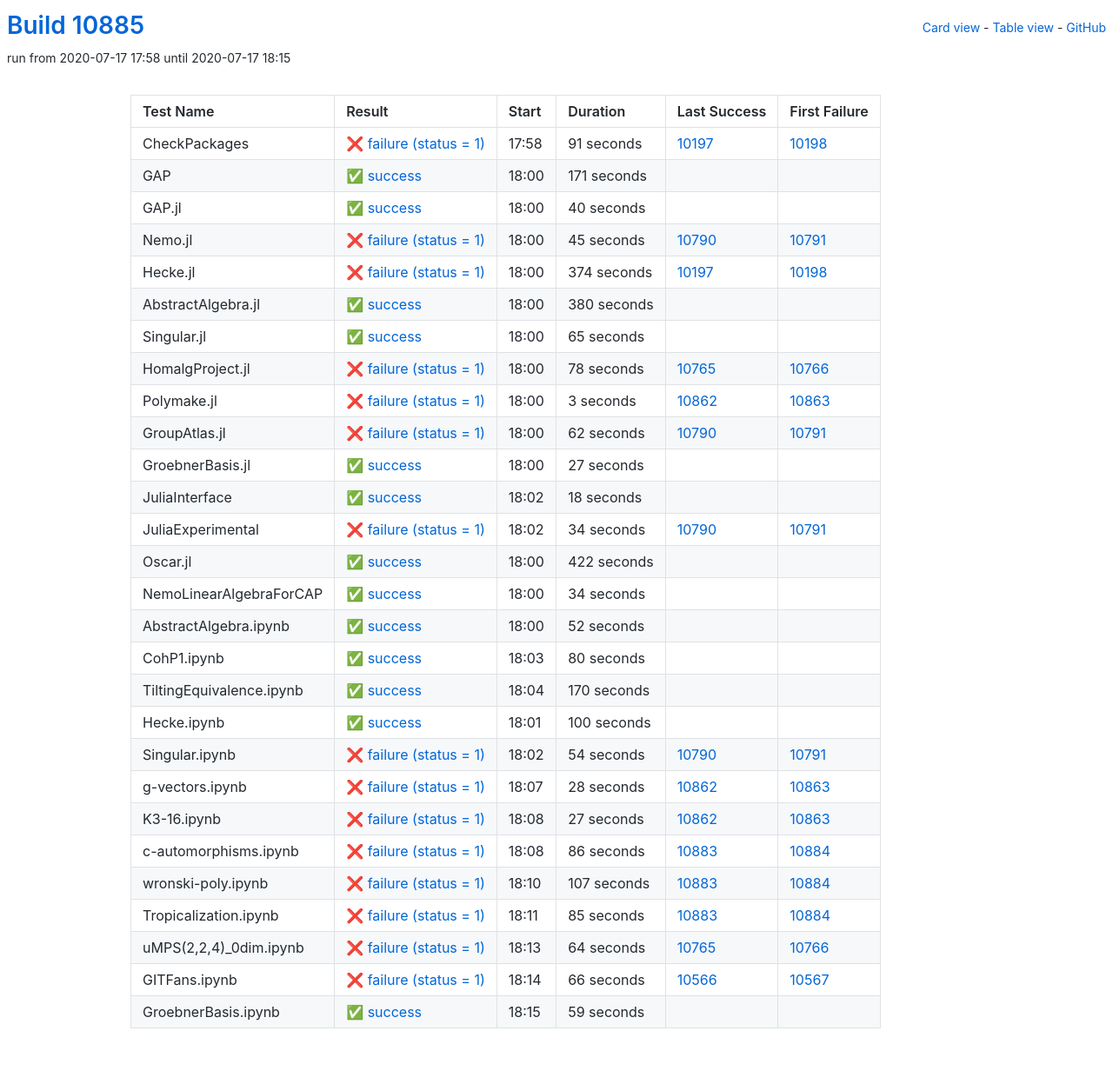
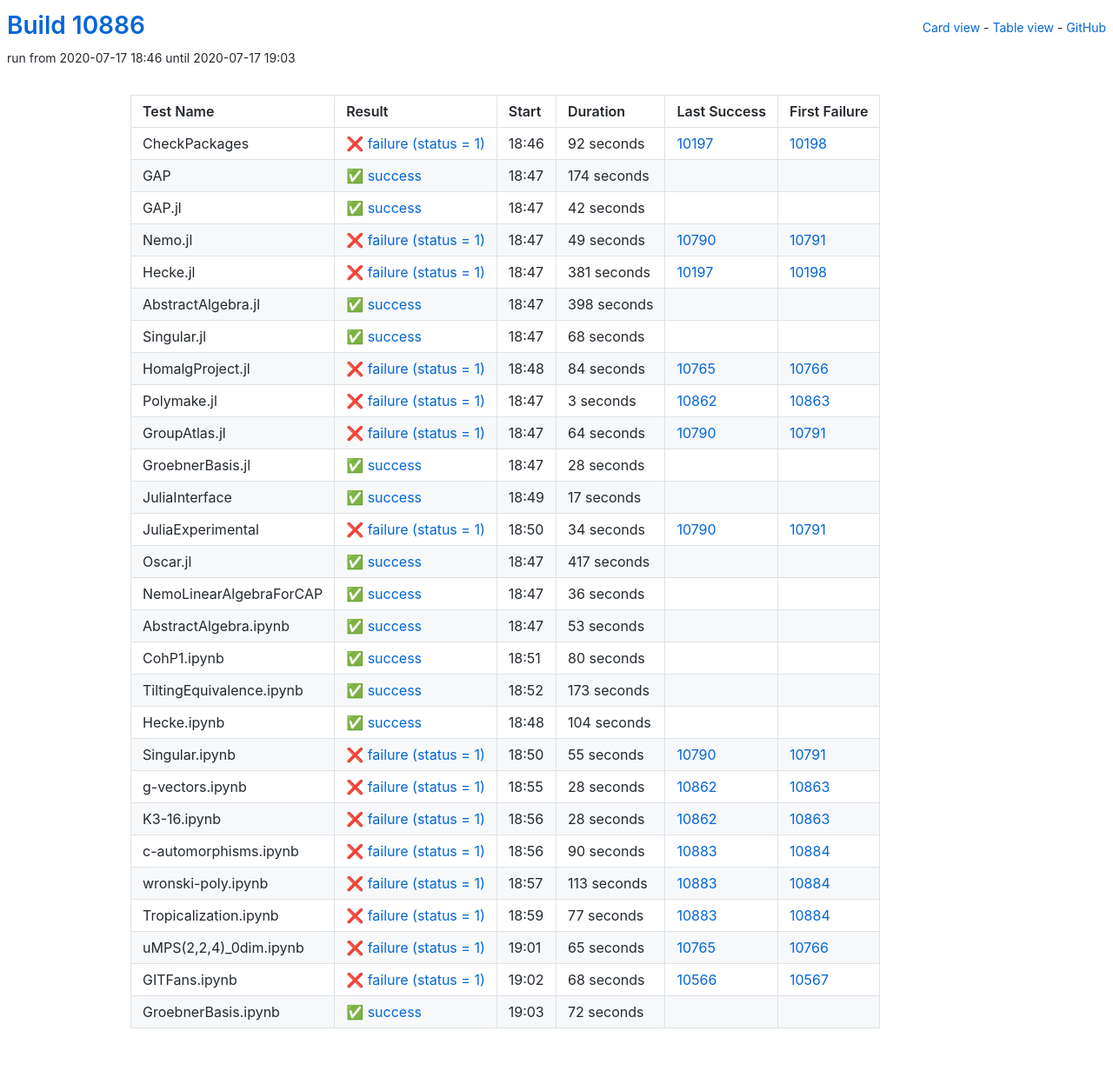
Before and after one commit to oscar-system/oscar-ci-status, a Jekyll site: the page built from table.html, in a window 1280 px wide. Shown: the whole page at 87% size. Built offline with Jekyll 4.4.1, drawn with Linux system fonts in a browser that asks for light colours.

Commit message:
Build #10886

```diff
--- a/_data/ci.yml
+++ b/_data/ci.yml
@@ -1,6 +1,6 @@
 ---
-build: 10885
-build_url: https://oscarci.mathematik.uni-kl.de/job/oscar/10885/
+build: 10886
+build_url: https://oscarci.mathematik.uni-kl.de/job/oscar/10886/
 job: oscar
 organization: oscar-system
 repo: oscar-ci-status
@@ -8,104 +8,104 @@
 tests:
 - name: CheckPackages
   id: checkpackages
-  log: https://oscarci.mathematik.uni-kl.de/job/oscar/10885/artifact/logs/build-10885/CheckPackages.log
-  start: 2020-07-17 17:58
+  log: https://oscarci.mathematik.uni-kl.de/job/oscar/10886/artifact/logs/build-10886/CheckPackages.log
+  start: 2020-07-17 18:46
   success: false
   exitcode: 1
   status: failure
-  duration: 91
+  duration: 92
   last_success: 10197
   last_success_url: https://oscarci.mathematik.uni-kl.de/job/oscar/10197/
   first_failure: 10198
   first_failure_url: https://oscarci.mathematik.uni-kl.de/job/oscar/10198/
 - name: GAP
   id: gap
-  log: https://oscarci.mathematik.uni-kl.de/job/oscar/10885/artifact/logs/build-10885/GAP.log
-  start: 2020-07-17 18:00
+  log: https://oscarci.mathematik.uni-kl.de/job/oscar/10886/artifact/logs/build-10886/GAP.log
+  start: 2020-07-17 18:47
   success: true
   exitcode: 0
   status: success
-  duration: 171
+  duration: 174
   last_success: false
   last_success_url:
   first_failure: false
   first_failure_url:
 - name: GAP.jl
   id: gap-jl
-  log: https://oscarci.mathematik.uni-kl.de/job/oscar/10885/artifact/logs/build-10885/GAP.jl.log
-  start: 2020-07-17 18:00
+  log: https://oscarci.mathematik.uni-kl.de/job/oscar/10886/artifact/logs/build-10886/GAP.jl.log
+  start: 2020-07-17 18:47
   success: true
   exitcode: 0
   status: success
-  duration: 40
+  duration: 42
   last_success: false
   last_success_url:
   first_failure: false
   first_failure_url:
 - name: Nemo.jl
   id: nemo-jl
-  log: https://oscarci.mathematik.uni-kl.de/job/oscar/10885/artifact/logs/build-10885/Nemo.jl.log
-  start: 2020-07-17 18:00
+  log: https://oscarci.mathematik.uni-kl.de/job/oscar/10886/artifact/logs/build-10886/Nemo.jl.log
+  start: 2020-07-17 18:47
   success: false
   exitcode: 1
   status: failure
-  duration: 45
+  duration: 49
   last_success: 10790
   last_success_url: https://oscarci.mathematik.uni-kl.de/job/oscar/10790/
   first_failure: 10791
   first_failure_url: https://oscarci.mathematik.uni-kl.de/job/oscar/10791/
 - name: Hecke.jl
   id: hecke-jl
-  log: https://oscarci.mathematik.uni-kl.de/job/oscar/10885/artifact/logs/build-10885/Hecke.jl.log
-  start: 2020-07-17 18:00
+  log: https://oscarci.mathematik.uni-kl.de/job/oscar/10886/artifact/logs/build-10886/Hecke.jl.log
+  start: 2020-07-17 18:47
   success: false
   exitcode: 1
   status: failure
-  duration: 374
+  duration: 381
   last_success: 10197
   last_success_url: https://oscarci.mathematik.uni-kl.de/job/oscar/10197/
   first_failure: 10198
   first_failure_url: https://oscarci.mathematik.uni-kl.de/job/oscar/10198/
 - name: AbstractAlgebra.jl
   id: abstractalgebra-jl
-  log: https://oscarci.mathematik.uni-kl.de/job/oscar/10885/artifact/logs/build-10885/AbstractAlgebra.jl.log
-  start: 2020-07-17 18:00
+  log: https://oscarci.mathematik.uni-kl.de/job/oscar/10886/artifact/logs/build-10886/AbstractAlgebra.jl.log
+  start: 2020-07-17 18:47
   success: true
   exitcode: 0
   status: success
-  duration: 380
+  duration: 398
   last_success: false
   last_success_url:
   first_failure: false
   first_failure_url:
 - name: Singular.jl
   id: singular-jl
-  log: https://oscarci.mathematik.uni-kl.de/job/oscar/10885/artifact/logs/build-10885/Singular.jl.log
-  start: 2020-07-17 18:00
+  log: https://oscarci.mathematik.uni-kl.de/job/oscar/10886/artifact/logs/build-10886/Singular.jl.log
+  start: 2020-07-17 18:47
   success: true
   exitcode: 0
   status: success
-  duration: 65
+  duration: 68
   last_success: false
   last_success_url:
   first_failure: false
   first_failure_url:
 - name: HomalgProject.jl
   id: homalgproject-jl
-  log: https://oscarci.mathematik.uni-kl.de/job/oscar/10885/artifact/logs/build-10885/HomalgProject.jl.log
-  start: 2020-07-17 18:00
+  log: https://oscarci.mathematik.uni-kl.de/job/oscar/10886/artifact/logs/build-10886/HomalgProject.jl.log
+  start: 2020-07-17 18:48
   success: false
   exitcode: 1
   status: failure
-  duration: 78
+  duration: 84
   last_success: 10765
   last_success_url: https://oscarci.mathematik.uni-kl.de/job/oscar/10765/
   first_failure: 10766
   first_failure_url: https://oscarci.mathematik.uni-kl.de/job/oscar/10766/
 - name: Polymake.jl
   id: polymake-jl
-  log: https://oscarci.mathematik.uni-kl.de/job/oscar/10885/artifact/logs/build-10885/Polymake.jl.log
-  start: 2020-07-17 18:00
+  log: https://oscarci.mathematik.uni-kl.de/job/oscar/10886/artifact/logs/build-10886/Polymake.jl.log
+  start: 2020-07-17 18:47
   success: false
   exitcode: 1
   status: failure
@@ -116,44 +116,44 @@
   first_failure_url: https://oscarci.mathematik.uni-kl.de/job/oscar/10863/
 - name: GroupAtlas.jl
   id: groupatlas-jl
-  log: https://oscarci.mathematik.uni-kl.de/job/oscar/10885/artifact/logs/build-10885/GroupAtlas.jl.log
-  start: 2020-07-17 18:00
+  log: https://oscarci.mathematik.uni-kl.de/job/oscar/10886/artifact/logs/build-10886/GroupAtlas.jl.log
+  start: 2020-07-17 18:47
   success: false
   exitcode: 1
   status: failure
-  duration: 62
+  duration: 64
   last_success: 10790
   last_success_url: https://oscarci.mathematik.uni-kl.de/job/oscar/10790/
   first_failure: 10791
   first_failure_url: https://oscarci.mathematik.uni-kl.de/job/oscar/10791/
 - name: GroebnerBasis.jl
   id: groebnerbasis-jl
-  log: https://oscarci.mathematik.uni-kl.de/job/oscar/10885/artifact/logs/build-10885/GroebnerBasis.jl.log
-  start: 2020-07-17 18:00
+  log: https://oscarci.mathematik.uni-kl.de/job/oscar/10886/artifact/logs/build-10886/GroebnerBasis.jl.log
+  start: 2020-07-17 18:47
   success: true
   exitcode: 0
   status: success
-  duration: 27
+  duration: 28
   last_success: false
   last_success_url:
   first_failure: false
   first_failure_url:
 - name: JuliaInterface
   id: juliainterface
-  log: https://oscarci.mathematik.uni-kl.de/job/oscar/10885/artifact/logs/build-10885/JuliaInterface.log
-  start: 2020-07-17 18:02
+  log: https://oscarci.mathematik.uni-kl.de/job/oscar/10886/artifact/logs/build-10886/JuliaInterface.log
+  start: 2020-07-17 18:49
   success: true
   exitcode: 0
   status: success
-  duration: 18
+  duration: 17
   last_success: false
   last_success_url:
   first_failure: false
   first_failure_url:
 - name: JuliaExperimental
   id: juliaexperimental
-  log: https://oscarci.mathematik.uni-kl.de/job/oscar/10885/artifact/logs/build-10885/JuliaExperimental.log
-  start: 2020-07-17 18:02
+  log: https://oscarci.mathematik.uni-kl.de/job/oscar/10886/artifact/logs/build-10886/JuliaExperimental.log
+  start: 2020-07-17 18:50
   success: false
   exitcode: 1
   status: failure
@@ -164,44 +164,44 @@
   first_failure_url: https://oscarci.mathematik.uni-kl.de/job/oscar/10791/
 - name: Oscar.jl
   id: oscar-jl
-  log: https://oscarci.mathematik.uni-kl.de/job/oscar/10885/artifact/logs/build-10885/Oscar.jl.log
-  start: 2020-07-17 18:00
+  log: https://oscarci.mathematik.uni-kl.de/job/oscar/10886/artifact/logs/build-10886/Oscar.jl.log
+  start: 2020-07-17 18:47
   success: true
   exitcode: 0
   status: success
-  duration: 422
+  duration: 417
   last_success: false
   last_success_url:
   first_failure: false
   first_failure_url:
 - name: NemoLinearAlgebraForCAP
   id: nemolinearalgebraforcap
-  log: https://oscarci.mathematik.uni-kl.de/job/oscar/10885/artifact/logs/build-10885/NemoLinearAlgebraForCAP.log
-  start: 2020-07-17 18:00
+  log: https://oscarci.mathematik.uni-kl.de/job/oscar/10886/artifact/logs/build-10886/NemoLinearAlgebraForCAP.log
+  start: 2020-07-17 18:47
   success: true
   exitcode: 0
   status: success
-  duration: 34
+  duration: 36
   last_success: false
   last_success_url:
   first_failure: false
   first_failure_url:
 - name: AbstractAlgebra.ipynb
   id: abstractalgebra-ipynb
-  log: https://oscarci.mathematik.uni-kl.de/job/oscar/10885/artifact/logs/build-10885/AbstractAlgebra.ipynb.log
-  start: 2020-07-17 18:00
+  log: https://oscarci.mathematik.uni-kl.de/job/oscar/10886/artifact/logs/build-10886/AbstractAlgebra.ipynb.log
+  start: 2020-07-17 18:47
   success: true
   exitcode: 0
   status: success
-  duration: 52
+  duration: 53
   last_success: false
   last_success_url:
   first_failure: false
   first_failure_url:
 - name: CohP1.ipynb
   id: cohp1-ipynb
-  log: https://oscarci.mathematik.uni-kl.de/job/oscar/10885/artifact/logs/build-10885/CohP1.ipynb.log
-  start: 2020-07-17 18:03
+  log: https://oscarci.mathematik.uni-kl.de/job/oscar/10886/artifact/logs/build-10886/CohP1.ipynb.log
+  start: 2020-07-17 18:51
   success: true
   exitcode: 0
   status: success
@@ -212,44 +212,44 @@
   first_failure_url:
 - name: TiltingEquivalence.ipynb
   id: tiltingequivalence-ipynb
-  log: https://oscarci.mathematik.uni-kl.de/job/oscar/10885/artifact/logs/build-10885/TiltingEquivalence.ipynb.log
-  start: 2020-07-17 18:04
+  log: https://oscarci.mathematik.uni-kl.de/job/oscar/10886/artifact/logs/build-10886/TiltingEquivalence.ipynb.log
+  start: 2020-07-17 18:52
   success: true
   exitcode: 0
   status: success
-  duration: 170
+  duration: 173
   last_success: false
   last_success_url:
   first_failure: false
   first_failure_url:
 - name: Hecke.ipynb
   id: hecke-ipynb
-  log: https://oscarci.mathematik.uni-kl.de/job/oscar/10885/artifact/logs/build-10885/Hecke.ipynb.log
-  start: 2020-07-17 18:01
+  log: https://oscarci.mathematik.uni-kl.de/job/oscar/10886/artifact/logs/build-10886/Hecke.ipynb.log
+  start: 2020-07-17 18:48
   success: true
   exitcode: 0
   status: success
-  duration: 100
+  duration: 104
   last_success: false
   last_success_url:
   first_failure: false
   first_failure_url:
 - name: Singular.ipynb
   id: singular-ipynb
-  log: https://oscarci.mathematik.uni-kl.de/job/oscar/10885/artifact/logs/build-10885/Singular.ipynb.log
-  start: 2020-07-17 18:02
+  log: https://oscarci.mathematik.uni-kl.de/job/oscar/10886/artifact/logs/build-10886/Singular.ipynb.log
+  start: 2020-07-17 18:50
   success: false
   exitcode: 1
   status: failure
-  duration: 54
+  duration: 55
   last_success: 10790
   last_success_url: https://oscarci.mathematik.uni-kl.de/job/oscar/10790/
   first_failure: 10791
   first_failure_url: https://oscarci.mathematik.uni-kl.de/job/oscar/10791/
 - name: g-vectors.ipynb
   id: g-vectors-ipynb
-  log: https://oscarci.mathematik.uni-kl.de/job/oscar/10885/artifact/logs/build-10885/g-vectors.ipynb.log
-  start: 2020-07-17 18:07
+  log: https://oscarci.mathematik.uni-kl.de/job/oscar/10886/artifact/logs/build-10886/g-vectors.ipynb.log
+  start: 2020-07-17 18:55
   success: false
   exitcode: 1
   status: failure
@@ -260,84 +260,84 @@
   first_failure_url: https://oscarci.mathematik.uni-kl.de/job/oscar/10863/
 - name: K3-16.ipynb
   id: k3-16-ipynb
-  log: https://oscarci.mathematik.uni-kl.de/job/oscar/10885/artifact/logs/build-10885/K3-16.ipynb.log
-  start: 2020-07-17 18:08
+  log: https://oscarci.mathematik.uni-kl.de/job/oscar/10886/artifact/logs/build-10886/K3-16.ipynb.log
+  start: 2020-07-17 18:56
   success: false
   exitcode: 1
   status: failure
-  duration: 27
+  duration: 28
   last_success: 10862
   last_success_url: https://oscarci.mathematik.uni-kl.de/job/oscar/10862/
   first_failure: 10863
   first_failure_url: https://oscarci.mathematik.uni-kl.de/job/oscar/10863/
 - name: c-automorphisms.ipynb
   id: c-automorphisms-ipynb
-  log: https://oscarci.mathematik.uni-kl.de/job/oscar/10885/artifact/logs/build-10885/c-automorphisms.ipynb.log
-  start: 2020-07-17 18:08
+  log: https://oscarci.mathematik.uni-kl.de/job/oscar/10886/artifact/logs/build-10886/c-automorphisms.ipynb.log
+  start: 2020-07-17 18:56
   success: false
   exitcode: 1
   status: failure
-  duration: 86
+  duration: 90
   last_success: 10883
   last_success_url: https://oscarci.mathematik.uni-kl.de/job/oscar/10883/
   first_failure: 10884
   first_failure_url: https://oscarci.mathematik.uni-kl.de/job/oscar/10884/
 - name: wronski-poly.ipynb
   id: wronski-poly-ipynb
-  log: https://oscarci.mathematik.uni-kl.de/job/oscar/10885/artifact/logs/build-10885/wronski-poly.ipynb.log
-  start: 2020-07-17 18:10
+  log: https://oscarci.mathematik.uni-kl.de/job/oscar/10886/artifact/logs/build-10886/wronski-poly.ipynb.log
+  start: 2020-07-17 18:57
   success: false
   exitcode: 1
   status: failure
-  duration: 107
+  duration: 113
   last_success: 10883
   last_success_url: https://oscarci.mathematik.uni-kl.de/job/oscar/10883/
   first_failure: 10884
   first_failure_url: https://oscarci.mathematik.uni-kl.de/job/oscar/10884/
 - name: Tropicalization.ipynb
   id: tropicalization-ipynb
-  log: https://oscarci.mathematik.uni-kl.de/job/oscar/10885/artifact/logs/build-10885/Tropicalization.ipynb.log
-  start: 2020-07-17 18:11
+  log: https://oscarci.mathematik.uni-kl.de/job/oscar/10886/artifact/logs/build-10886/Tropicalization.ipynb.log
+  start: 2020-07-17 18:59
   success: false
   exitcode: 1
   status: failure
-  duration: 85
+  duration: 77
   last_success: 10883
   last_success_url: https://oscarci.mathematik.uni-kl.de/job/oscar/10883/
   first_failure: 10884
   first_failure_url: https://oscarci.mathematik.uni-kl.de/job/oscar/10884/
 - name: uMPS(2,2,4)_0dim.ipynb
   id: umps-2-2-4-0dim-ipynb
-  log: https://oscarci.mathematik.uni-kl.de/job/oscar/10885/artifact/logs/build-10885/uMPS-2-2-4-_0dim.ipynb.log
-  start: 2020-07-17 18:13
+  log: https://oscarci.mathematik.uni-kl.de/job/oscar/10886/artifact/logs/build-10886/uMPS-2-2-4-_0dim.ipynb.log
+  start: 2020-07-17 19:01
   success: false
   exitcode: 1
   status: failure
-  duration: 64
+  duration: 65
   last_success: 10765
   last_success_url: https://oscarci.mathematik.uni-kl.de/job/oscar/10765/
   first_failure: 10766
   first_failure_url: https://oscarci.mathematik.uni-kl.de/job/oscar/10766/
 - name: GITFans.ipynb
   id: gitfans-ipynb
-  log: https://oscarci.mathematik.uni-kl.de/job/oscar/10885/artifact/logs/build-10885/GITFans.ipynb.log
-  start: 2020-07-17 18:14
+  log: https://oscarci.mathematik.uni-kl.de/job/oscar/10886/artifact/logs/build-10886/GITFans.ipynb.log
+  start: 2020-07-17 19:02
   success: false
   exitcode: 1
   status: failure
-  duration: 66
+  duration: 68
   last_success: 10566
   last_success_url: https://oscarci.mathematik.uni-kl.de/job/oscar/10566/
   first_failure: 10567
   first_failure_url: https://oscarci.mathematik.uni-kl.de/job/oscar/10567/
 - name: GroebnerBasis.ipynb
   id: groebnerbasis-ipynb
-  log: https://oscarci.mathematik.uni-kl.de/job/oscar/10885/artifact/logs/build-10885/GroebnerBasis.ipynb.log
-  start: 2020-07-17 18:15
+  log: https://oscarci.mathematik.uni-kl.de/job/oscar/10886/artifact/logs/build-10886/GroebnerBasis.ipynb.log
+  start: 2020-07-17 19:03
   success: true
   exitcode: 0
   status: success
-  duration: 59
+  duration: 72
   last_success: false
   last_success_url:
   first_failure: false
```
Also changed, not shown: README.md.
